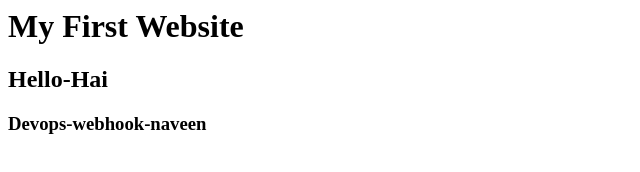
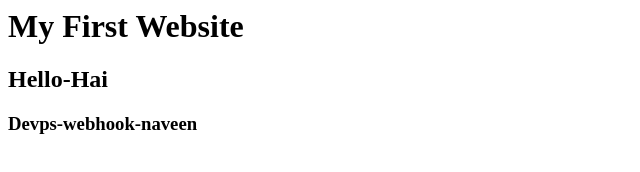
Before and after one commit to Naveen50/webproj, a plain HTML site: page index.html in a window 1280 px wide. Shown: the full height of the page, 0-640 px from the left. Drawn offline with Linux system fonts and the light colour scheme.

Commit message:
2nd commmit

```diff
--- a/index.html
+++ b/index.html
@@ -1,5 +1,5 @@
 <body>
    <h1>My First Website</h1>
    <h2>Hello-Hai</h2>
-   <h3>Devops-webhook-naveen</h3>
+   <h3>Devps-webhook-naveen</h3>
 </body>
```
